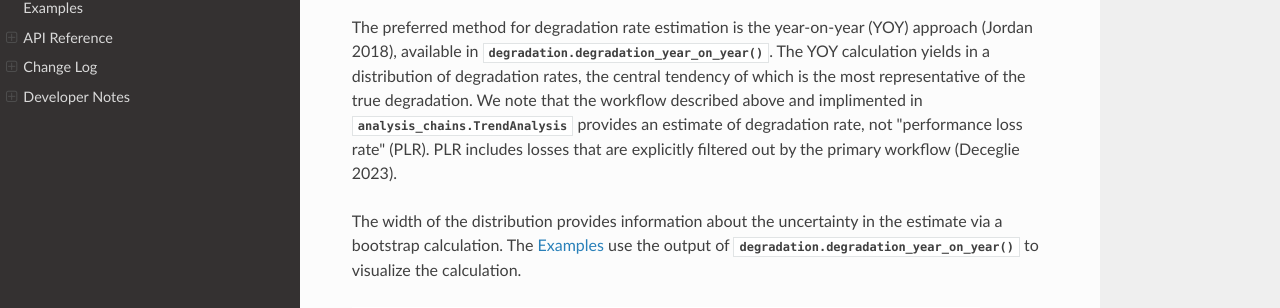
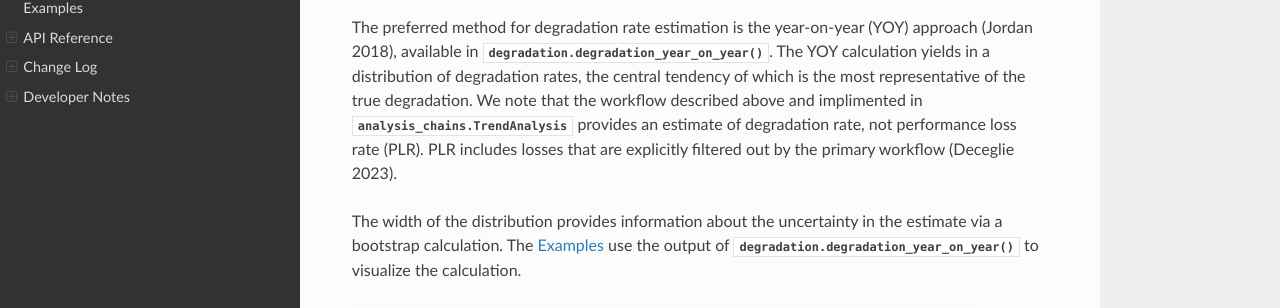
Before and after one commit to NREL/rdtools, a Sphinx documentation site: the page built from docs/sphinx/source/index.rst, in a window 1280 px wide and 900 px high, scrolled down 870 px. Shown: the part 143-451 px from the top of the window. Built offline with Sphinx 7.4.7 and the Read the Docs theme 3.1.0, drawn with Linux system fonts in a browser that asks for light colours; pages that are not in the unit, such as notebooks, are missing from menus.

Commit message:
Remove scare quotes

```diff
--- a/docs/sphinx/source/index.rst
+++ b/docs/sphinx/source/index.rst
@@ -55,7 +55,7 @@ The YOY calculation yields in a distribution of degradation rates, the
 central tendency of which is the most representative of the true
 degradation. We note that the workflow described above and implimented in
 :py:class:`.analysis_chains.TrendAnalysis` provides an estimate of degradation rate,
-not "performance loss rate" (PLR). PLR includes losses that are explicitly filtered
+not performance loss rate (PLR). PLR includes losses that are explicitly filtered
 out by the primary workflow (Deceglie 2023).
 
 The width of the distribution provides information about
```
